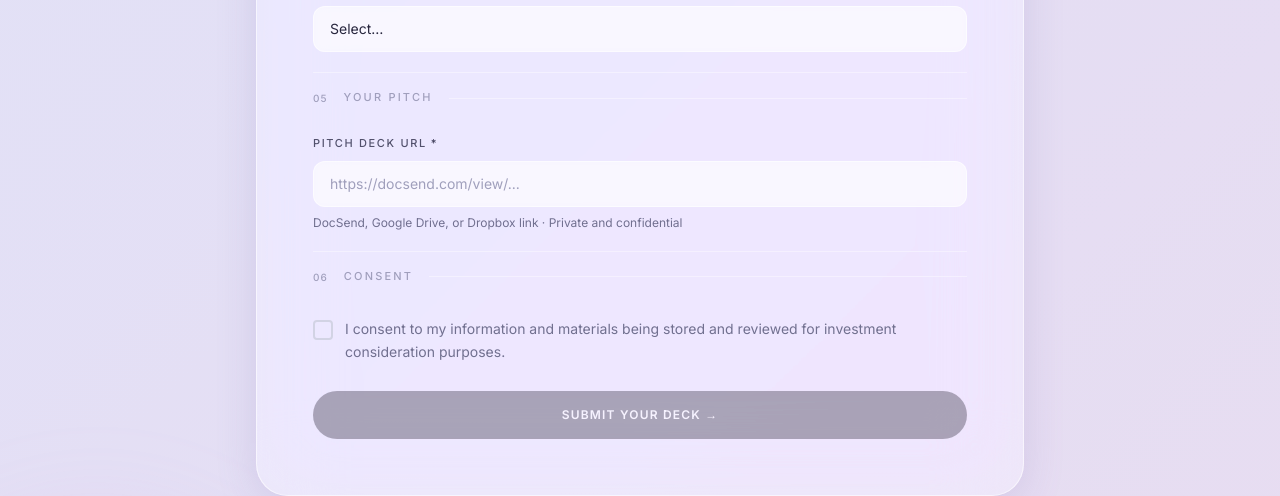
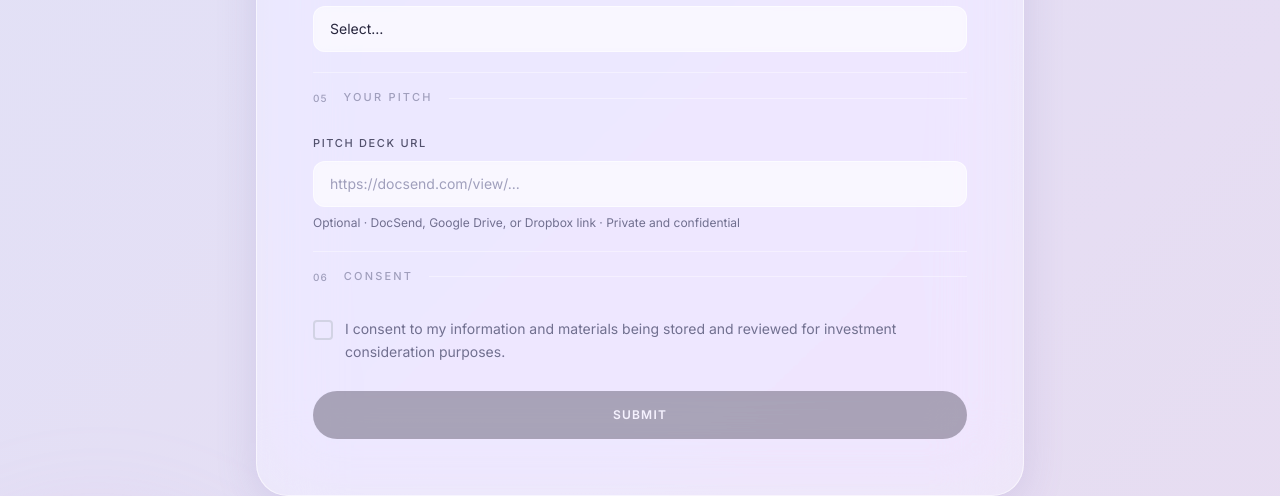
Before and after one commit to ndwumfuoh5-debug/NDsourcedv2.5, a Next.js app: page / in a window 1280 px wide. Shown: the part 2480-2976 px from the top of the page. Built offline with nearby package versions, Linux system fonts and the light colour scheme.

Commit message:
Update PitchForm: optional pitch deck, submit button text, success screen copy

```diff
--- a/src/components/landing/PitchForm.tsx
+++ b/src/components/landing/PitchForm.tsx
@@ -227,7 +227,7 @@ function MultiSelectChips({
   );
 }
 
-function SuccessState({ email, onReset }: { email: string; onReset: () => void }) {
+function SuccessState({ onReset }: { onReset: () => void }) {
   return (
     <div className="text-center py-16 px-4">
       <div className="w-12 h-12 bg-[#1a1f2e] text-white rounded-full flex items-center justify-center mx-auto mb-8">
@@ -236,14 +236,12 @@ function SuccessState({ email, onReset }: { email: string; onReset: () => void }
       <h3 className="text-3xl font-bold tracking-tight text-[#1a1f2e] mb-4">Submission received.</h3>
       <p className="text-slate-500 max-w-sm mx-auto leading-relaxed text-pretty text-sm">
         Thanks for sharing. I review submissions on a rolling basis and will follow up if there&apos;s a fit.
-        A confirmation has been sent to{" "}
-        <span className="font-medium text-[#1a1f2e]">{email}</span>.
       </p>
       <button
         onClick={onReset}
         className="mt-10 text-xs tracking-widest uppercase text-slate-400 hover:text-slate-700 underline underline-offset-4 transition-colors"
       >
-        Submit another deck
+        Submit another company
       </button>
     </div>
   );
@@ -279,6 +277,7 @@ export function PitchForm() {
     if (!form.fda_clearance) e.fda_clearance = "Required";
     if (!form.stage) e.stage = "Required";
     if (!form.round_size) e.round_size = "Required";
+    // pitch_deck_url is optional
     if (form.strategic_fit.length === 0) e.strategic_fit = "Select at least one";
     if (!form.consent) e.consent = "Consent required to submit";
     setErrors(e);
@@ -326,7 +325,6 @@ export function PitchForm() {
   if (submitted) {
     return (
       <SuccessState
-        email={submittedEmail}
         onReset={() => {
           setForm(emptyForm);
           setSubmitted(false);
@@ -454,11 +452,11 @@ export function PitchForm() {
       <SectionDivider number="05" label="Your Pitch" />
       <div className="space-y-4 pt-2 pb-4">
         <div>
-          <Label required>Pitch Deck URL</Label>
+          <Label>Pitch Deck URL</Label>
           <Input type="url" placeholder="https://docsend.com/view/..." value={form.pitch_deck_url}
             onChange={(e) => set("pitch_deck_url", e.target.value)} error={errors.pitch_deck_url} />
           <p className="mt-2 text-xs text-slate-500">
-            DocSend, Google Drive, or Dropbox link · Private and confidential
+            Optional · DocSend, Google Drive, or Dropbox link · Private and confidential
           </p>
         </div>
       </div>
@@ -495,7 +493,7 @@ export function PitchForm() {
         {submitting ? (
           <><Loader2 size={14} className="animate-spin" /> Submitting…</>
         ) : (
-          "Submit your deck →"
+          "Submit"
         )}
       </button>
     </form>
```
